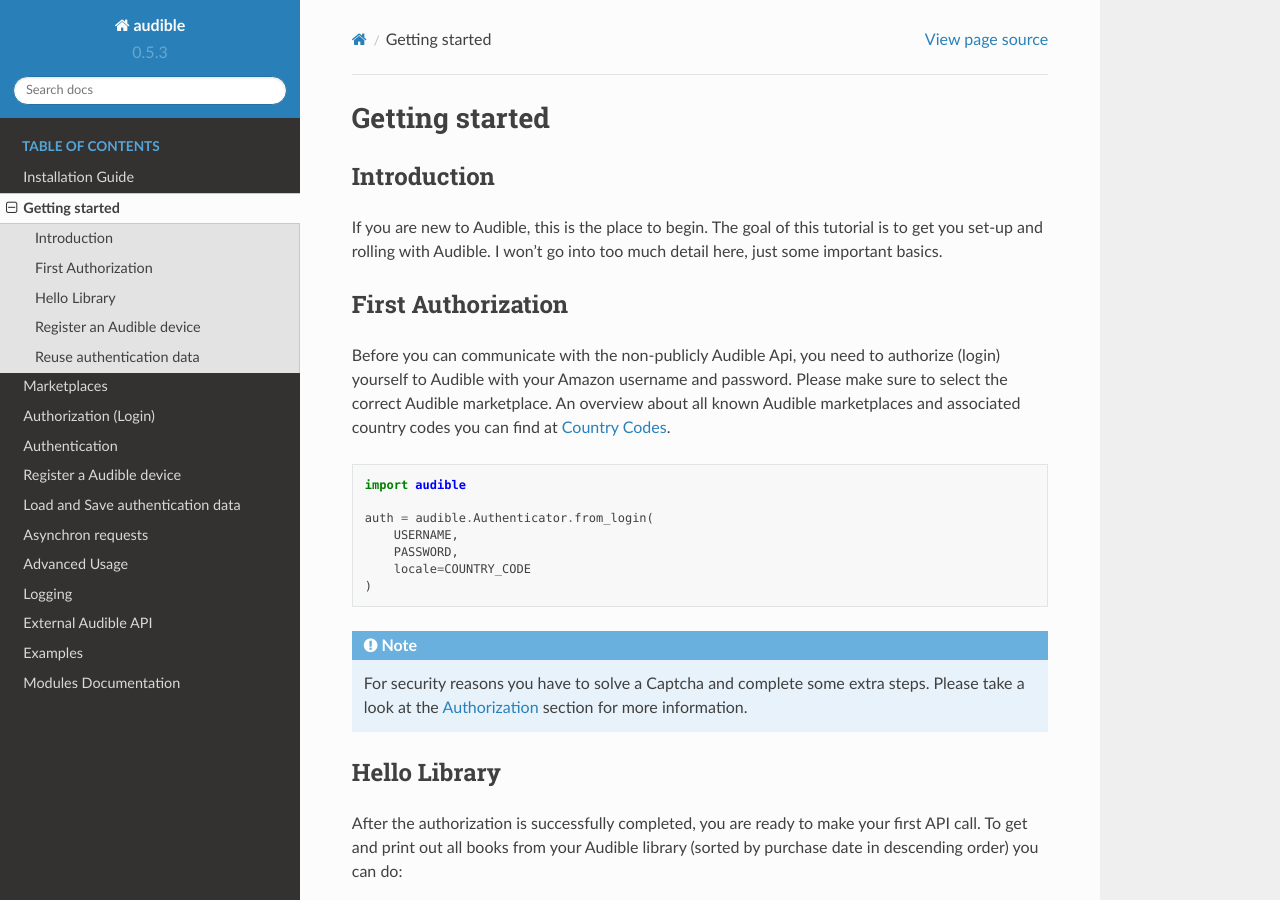
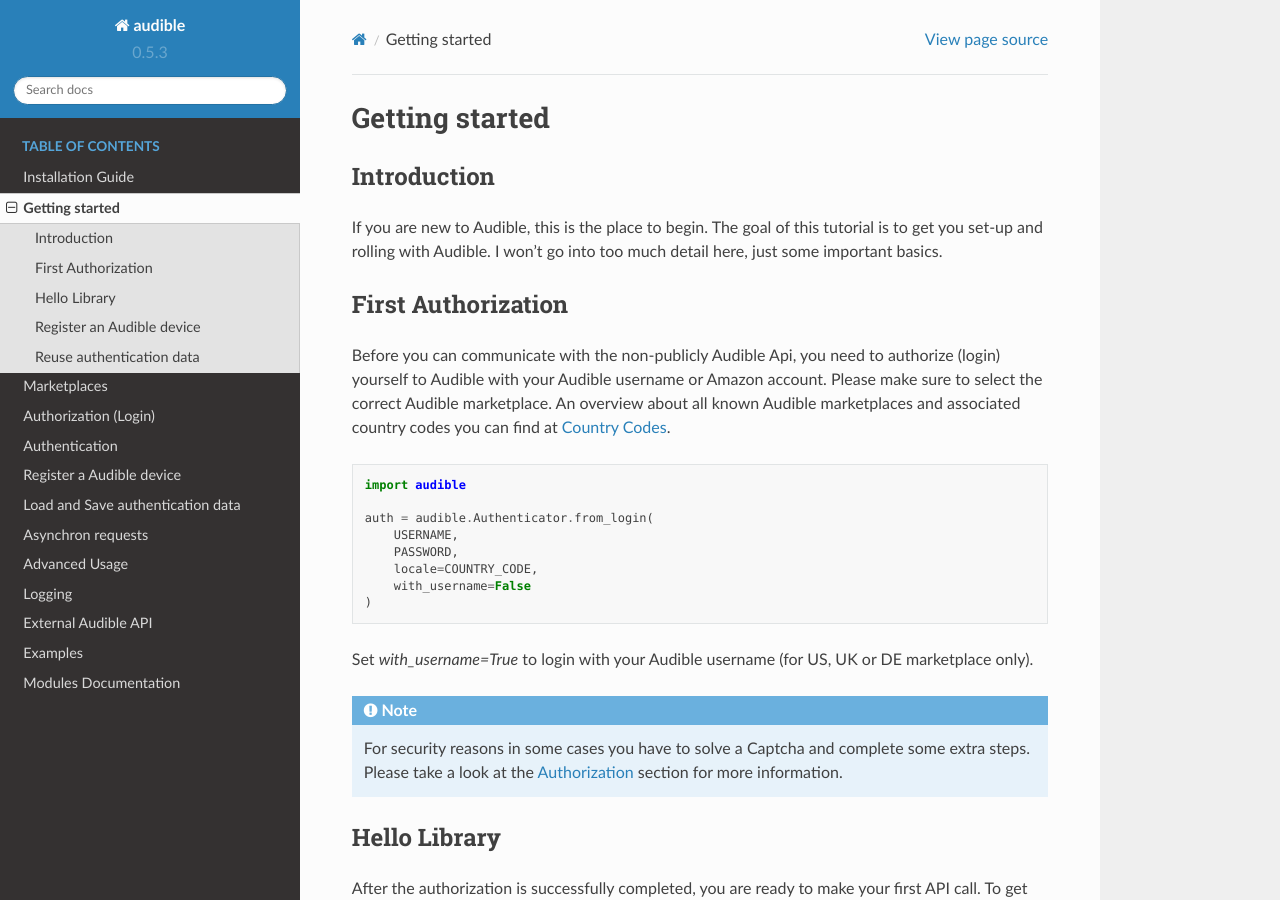
Before and after one commit to mkb79/Audible, a Sphinx documentation site: the page built from docs/source/intro/getting_started.rst, in a window 1280 px wide and 900 px high. Built offline with Sphinx 7.4.7 and the Read the Docs theme 2.0.0, drawn with Linux system fonts in a browser that asks for light colours.

```diff
--- a/docs/source/auth/register.rst
+++ b/docs/source/auth/register.rst
@@ -19,6 +19,7 @@ To authorize and register a new device in one step you can do::
        username,
        password,
        locale=country_code,
+       with_username=False,
        register=True)
 
 .. note::
--- a/docs/source/intro/getting_started.rst
+++ b/docs/source/intro/getting_started.rst
@@ -13,10 +13,10 @@ First Authorization
 ===================
 
 Before you can communicate with the non-publicly Audible Api, you need to
-authorize (login) yourself to Audible with your Amazon username and password.
-Please make sure to select the correct Audible marketplace. An overview about
-all known Audible marketplaces and associated country codes you can find at
-:ref:`country_codes`.
+authorize (login) yourself to Audible with your Audible username or Amazon
+account. Please make sure to select the correct Audible marketplace. An
+overview about all known Audible marketplaces and associated country codes you
+can find at :ref:`country_codes`.
 
 .. code-block::
 
@@ -25,14 +25,18 @@ all known Audible marketplaces and associated country codes you can find at
    auth = audible.Authenticator.from_login(
        USERNAME,
        PASSWORD,
-       locale=COUNTRY_CODE
+       locale=COUNTRY_CODE,
+       with_username=False
    )
+
+Set `with_username=True` to login with your Audible username (for US, UK or DE
+marketplace only).
 
 .. note::
 
-   For security reasons you have to solve a Captcha and complete some extra
-   steps. Please take a look at the :ref:`authorization` section for more
-   information.
+   For security reasons in some cases you have to solve a Captcha and complete
+   some extra steps. Please take a look at the :ref:`authorization` section for
+   more information.
 
 .. _hello_library:
 
```
Also changed, not shown: CHANGELOG.md (+2 -0 lines), docs/source/auth/authorization.rst (line endings or trailing spaces).
